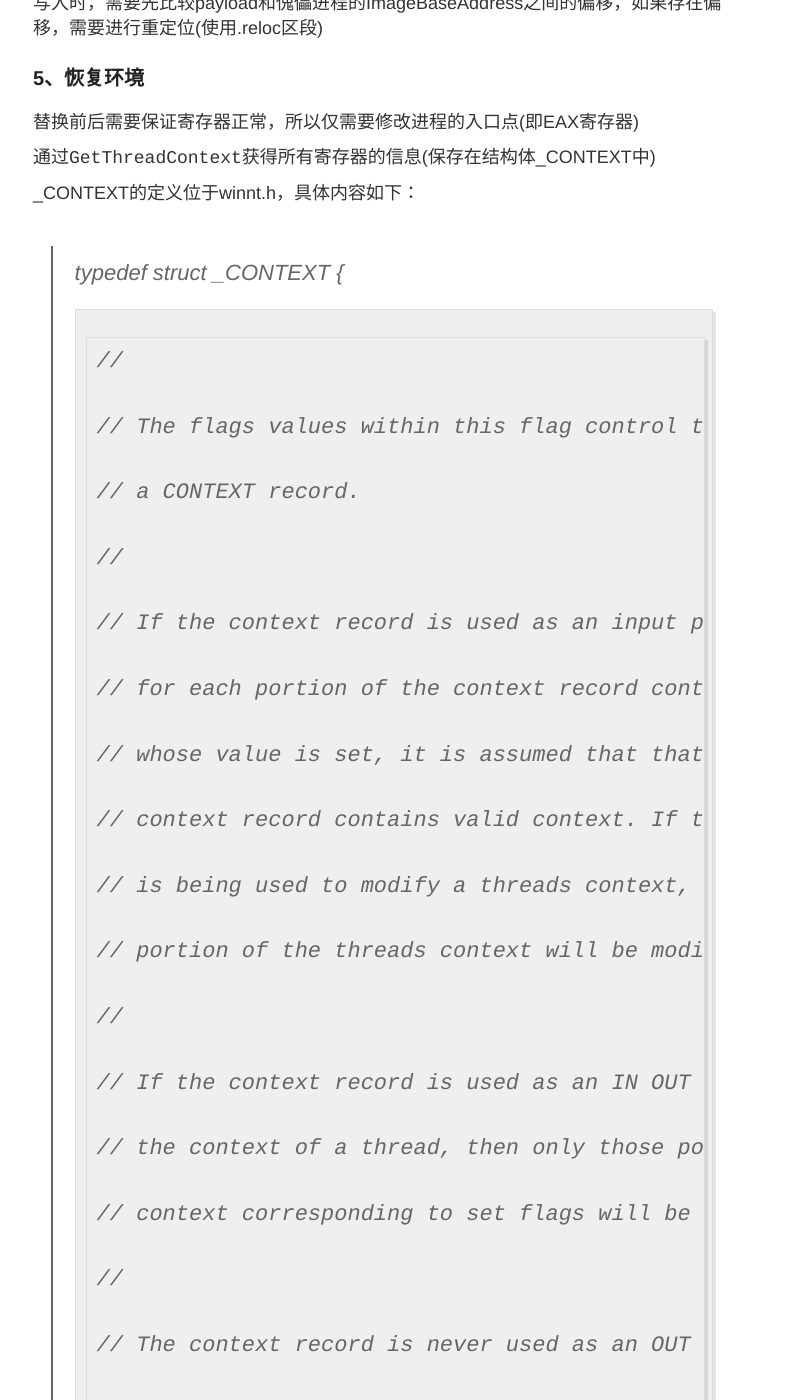
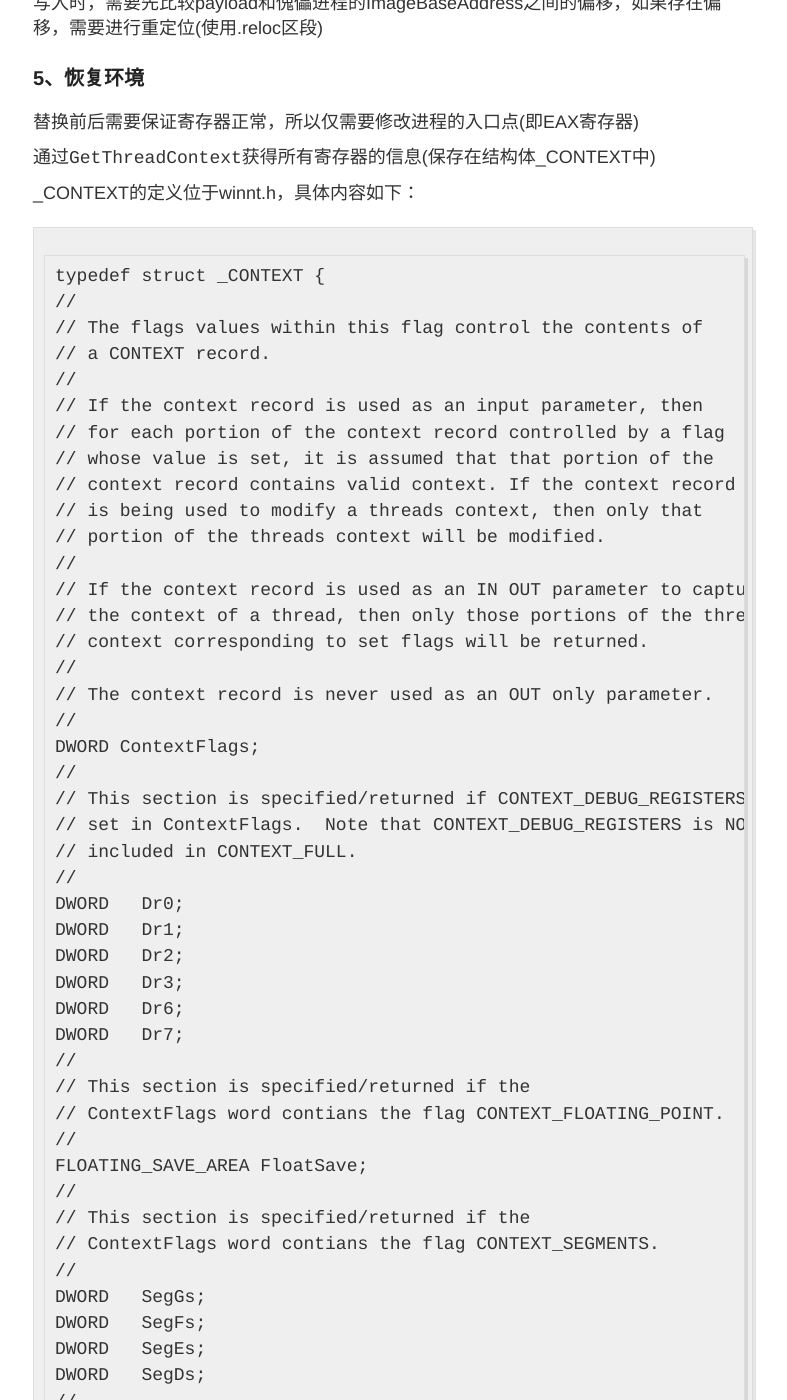
Before and after one commit to 3gstudent/backup-3gstudent.github.io, a Jekyll site: the page built from _posts/2017-11-30-傀儡进程的实现与检测.md, in a window 1280 px wide and 1400 px high, scrolled down 1849 px. Shown: the whole window, without its empty margins (247-1034 px from the left). Built offline with Jekyll 4.4.1, drawn with Linux system fonts in a browser that asks for light colours; some of the changed text lies outside the part shown.

Commit message:
Update 2017-11-30-傀儡进程的实现与检测.md

````diff
--- a/_posts/2017-11-30-傀儡进程的实现与检测.md
+++ b/_posts/2017-11-30-傀儡进程的实现与检测.md
@@ -81,150 +81,78 @@ DWORD dwResult = NtUnmapViewOfSection(pProcessInfo->hProcess, pPEB->ImageBaseAdd
 
 _CONTEXT的定义位于winnt.h，具体内容如下：
 
-
->
->
-> typedef struct _CONTEXT {
->
->     //
->
->     // The flags values within this flag control the contents of
->
->     // a CONTEXT record.
->
->     //
->
->     // If the context record is used as an input parameter, then
->
->     // for each portion of the context record controlled by a flag
->
->     // whose value is set, it is assumed that that portion of the
->
->     // context record contains valid context. If the context record
->
->     // is being used to modify a threads context, then only that
->
->     // portion of the threads context will be modified.
->
->     //
->
->     // If the context record is used as an IN OUT parameter to capture
->
->     // the context of a thread, then only those portions of the thread's
->
->     // context corresponding to set flags will be returned.
->
->     //
->
->     // The context record is never used as an OUT only parameter.
->
->     //
->
->     DWORD ContextFlags;
->
->     //
->
->     // This section is specified/returned if CONTEXT_DEBUG_REGISTERS is
->
->     // set in ContextFlags.  Note that CONTEXT_DEBUG_REGISTERS is NOT
->
->     // included in CONTEXT_FULL.
->
->     //
->
->     DWORD   Dr0;
->
->     DWORD   Dr1;
->
->     DWORD   Dr2;
->
->     DWORD   Dr3;
->
->     DWORD   Dr6;
->
->     DWORD   Dr7;
->
->     //
->
->     // This section is specified/returned if the
->
->     // ContextFlags word contians the flag CONTEXT_FLOATING_POINT.
->
->     //
->
->     FLOATING_SAVE_AREA FloatSave;
->
->     //
->
->     // This section is specified/returned if the
->
->     // ContextFlags word contians the flag CONTEXT_SEGMENTS.
->
->     //
->
->     DWORD   SegGs;
->
->     DWORD   SegFs;
->
->     DWORD   SegEs;
->
->     DWORD   SegDs;
->
->     //
->
->     // This section is specified/returned if the
->
->     // ContextFlags word contians the flag CONTEXT_INTEGER.
->
->     //
->
->     DWORD   Edi;
->
->     DWORD   Esi;
->
->     DWORD   Ebx;
->
->     DWORD   Edx;
->
->     DWORD   Ecx;
->
->     DWORD   Eax;
->
->     //
->
->     // This section is specified/returned if the
->
->     // ContextFlags word contians the flag CONTEXT_CONTROL.
->
->     //
->
->     DWORD   Ebp;
->
->     DWORD   Eip;
->
->     DWORD   SegCs;              // MUST BE SANITIZED
->
->     DWORD   EFlags;             // MUST BE SANITIZED
->
->     DWORD   Esp;
->
->     DWORD   SegSs;
->
->     //
->
->     // This section is specified/returned if the ContextFlags word
->
->     // contains the flag CONTEXT_EXTENDED_REGISTERS.
->
->     // The format and contexts are processor specific
->
->     //
->
->     BYTE    ExtendedRegisters[MAXIMUM_SUPPORTED_EXTENSION];
->
+```
+typedef struct _CONTEXT {
+//
+// The flags values within this flag control the contents of
+// a CONTEXT record.
+//
+// If the context record is used as an input parameter, then
+// for each portion of the context record controlled by a flag
+// whose value is set, it is assumed that that portion of the
+// context record contains valid context. If the context record
+// is being used to modify a threads context, then only that
+// portion of the threads context will be modified.
+//
+// If the context record is used as an IN OUT parameter to capture
+// the context of a thread, then only those portions of the thread's
+// context corresponding to set flags will be returned.
+//
+// The context record is never used as an OUT only parameter.
+//
+DWORD ContextFlags;
+//
+// This section is specified/returned if CONTEXT_DEBUG_REGISTERS is
+// set in ContextFlags.  Note that CONTEXT_DEBUG_REGISTERS is NOT
+// included in CONTEXT_FULL.
+//
+DWORD   Dr0;
+DWORD   Dr1;
+DWORD   Dr2;
+DWORD   Dr3;
+DWORD   Dr6;
+DWORD   Dr7;
+//
+// This section is specified/returned if the
+// ContextFlags word contians the flag CONTEXT_FLOATING_POINT.
+//
+FLOATING_SAVE_AREA FloatSave;
+//
+// This section is specified/returned if the
+// ContextFlags word contians the flag CONTEXT_SEGMENTS.
+//
+DWORD   SegGs;
+DWORD   SegFs;
+DWORD   SegEs;
+DWORD   SegDs;
+//
+// This section is specified/returned if the
+// ContextFlags word contians the flag CONTEXT_INTEGER.
+//
+DWORD   Edi;
+DWORD   Esi;
+DWORD   Ebx;
+DWORD   Edx;
+DWORD   Ecx;
+DWORD   Eax;
+//
+// This section is specified/returned if the
+// ContextFlags word contians the flag CONTEXT_CONTROL.
+//
+DWORD   Ebp;
+DWORD   Eip;
+DWORD   SegCs;              // MUST BE SANITIZED
+DWORD   EFlags;             // MUST BE SANITIZED
+DWORD   Esp;
+DWORD   SegSs;
+//
+// This section is specified/returned if the ContextFlags word
+// contains the flag CONTEXT_EXTENDED_REGISTERS.
+// The format and contexts are processor specific
+//
+BYTE    ExtendedRegisters[MAXIMUM_SUPPORTED_EXTENSION];
 > } CONTEXT;
->
->
+```
 
 将寄存器EAX的值设置为起始地址，代码如下：
 
````
